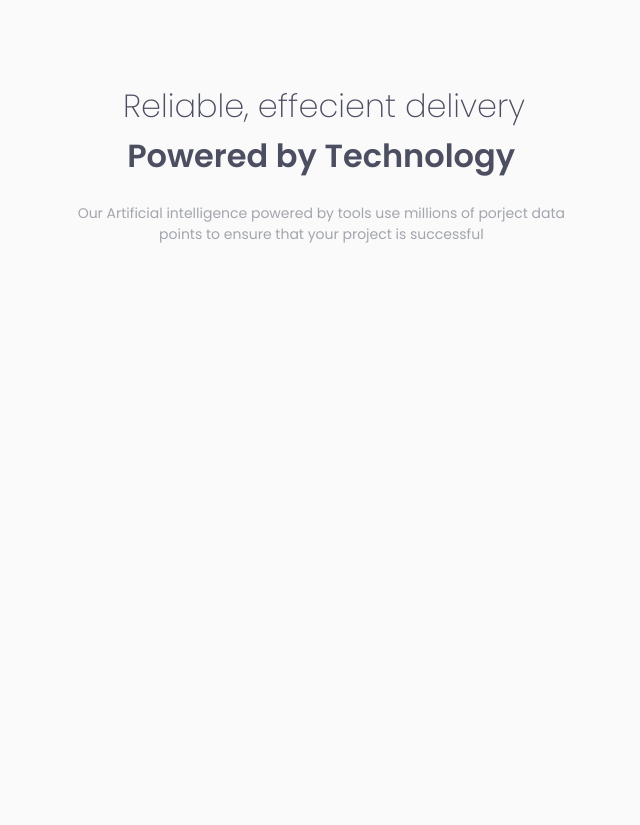
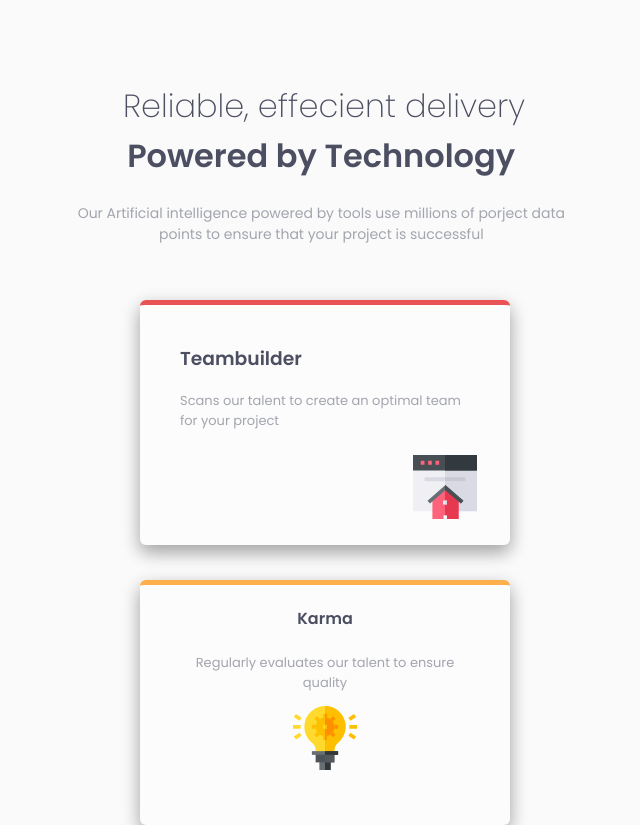
Before and after one commit to jokale/4comp, a React (Create React App) app: page / in a window 1280 px wide. Shown: the whole page, without its empty margins (245-885 px from the left). Before the commit the page ends 800 px from the top, so only its background shows below. Built offline with nearby package versions, Linux system fonts and the light colour scheme.

Commit message:
fix component karma and team builder

```diff
--- a/src/App.css
+++ b/src/App.css
@@ -67,26 +67,46 @@ h6#skinny{
 
 div#Teambuilder{
   background-color: rgb(252, 252, 252);
-  width: 370px;
-  height: 290px;
+  width: 290px;
+  height: 200px;
+  padding-left: 40px;
+  padding-right: 40px;
+  padding-bottom: 40px;
   margin: 0px;
-  position: relative; top: -760px; right: -531px;
-  border-radius: 10px;
+  position: absolute; top: 300px; right: 525px;
+  border-radius: 6px;
   border-top-style: solid;
   border-color: hsl(0, 78%, 62%);
   border-top-width: thick;
-  /* box-shadow: 5px 10px #888888 */
   box-shadow: 0 8px 16px 0 rgba(0,0,0,0.2), 0 6px 20px 0 rgba(0,0,0,0.19);
+  text-align: left;
 
 }
 
-
 img#tblogo{
-  position: relative; top: 65px; right: -120px;
+  position: absolute; top: 150px; right: 33px;
 }
 
 
 
+/* karma */
+
+div#karma {
+  background-color: rgb(252, 252, 252);
+  width: 290px;
+  height: 200px;
+  padding-left: 40px;
+  padding-right: 40px;
+  padding-bottom: 40px;
+  margin: 0px;
+  position: absolute; top: 580px; right: 525px;
+  border-radius: 6px;
+  border-top-style: solid;
+  border-color: hsl(34, 97%, 64%);
+  border-top-width: thick;
+  box-shadow: 0 8px 16px 0 rgba(0,0,0,0.2), 0 6px 20px 0 rgba(0,0,0,0.19);
+
+}
 
 
 /* calculator */
@@ -105,21 +125,6 @@ div#Calc {
 
 }
 
-/* karma */
-
-div#karma {
-  background-color: rgb(252, 252, 252);
-  width: 370px;
-  height: 290px;
-  margin: 0px;
-  position: relative; top: -100px; right: -103px;
-  border-radius: 10px;
-  border-top-style: solid;
-  border-color: hsl(34, 97%, 64%);
-  border-top-width: thick;
-  box-shadow: 0 8px 16px 0 rgba(0,0,0,0.2), 0 6px 20px 0 rgba(0,0,0,0.19);
-
-}
 
 
 div#super {
@@ -136,7 +141,16 @@ div#super {
 
 }
 
-h1,h2,h3,h4,h5,h6,p {
+h1,h2,h3,h4,h5,h6{
   font-family: 'Poppins', sans-serif;
+  color: hsl(234, 12%, 34%);
 
 }
+
+p{
+  font-family: 'Poppins', sans-serif;
+  color: hsl(229, 6%, 66%);
+  font-weight: 400;
+  font-size: small;
+
+}
--- a/src/App.js
+++ b/src/App.js
@@ -12,10 +12,10 @@ class App extends React.Component {
       <h3 id="skinny">Reliable, effecient delivery</h3>
       <h3 id="bold">Powered by Technology</h3>
       <h6 id="skinny"> Our Artificial intelligence powered by tools use millions of porject data <br></br>points to ensure that your project is successful</h6>
-      {/* <Karma/>
-      <Calculator/>
-      <Supervisor/>
-      <Teambuilder/> */}
+      <Karma/>
+      {/* <Calculator/>
+      <Supervisor/> */}
+      <Teambuilder/>
     </div>
   );
 }
```
Also changed, not shown: 1 other file (tests, documents, lock files or other folders).
